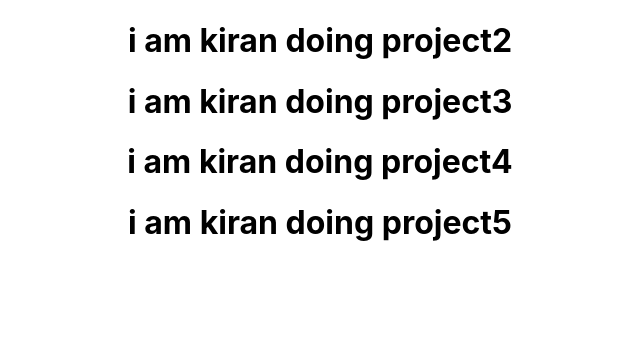
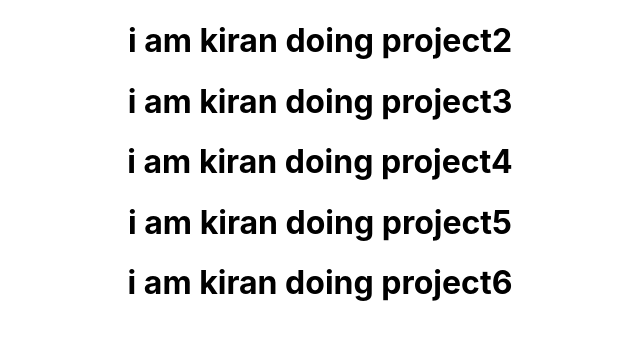
Before and after one commit to bhanukiran809/project2, a React (Create React App) app: page / in a window 1280 px wide. Shown: the top 340 px of the page, without its empty margins (320-960 px from the left). Built offline with nearby package versions, Linux system fonts and the light colour scheme.

Commit message:
addeed p6

```diff
--- a/src/App.js
+++ b/src/App.js
@@ -8,6 +8,8 @@ function App() {
      <h1>i am kiran doing project3</h1>
      <h1>i am kiran doing project4</h1>
      <h1>i am kiran doing project5</h1>
+     <h1>i am kiran doing project6</h1>
+
     </div>
   );
 }
```
